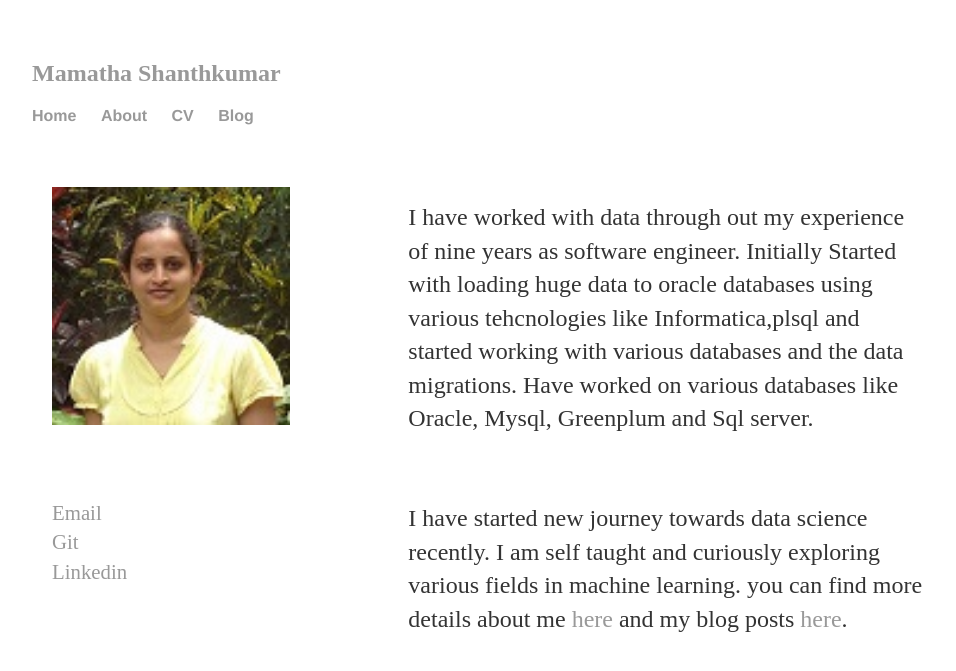
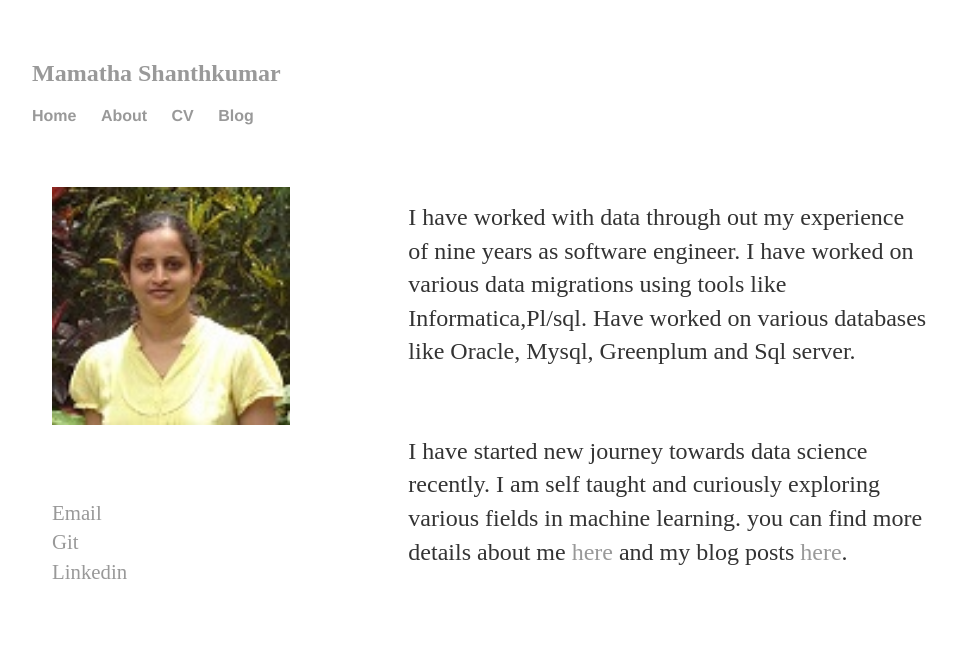
Before and after one commit to Mamathashanthkumar/mamathashanthkumar.github.io, a Jekyll site: the page built from index.html, in a window 1280 px wide. Shown: the top 671 px of the page, without its empty margins (160-1116 px from the left). Built offline with Jekyll 4.4.1, drawn with Linux system fonts in a browser that asks for light colours.

Commit message:
Main page edit

```diff
--- a/index.html
+++ b/index.html
@@ -22,8 +22,8 @@ title: Mamatha Shanthkumar
   <br/>
 
   <p>
-   I have worked with data through out my experience of nine years as software engineer. Initially Started with loading huge data to oracle databases using various
-   tehcnologies like Informatica,plsql and started working with various databases and the data migrations. Have worked on various databases like Oracle, Mysql, Greenplum and Sql server.
+   I have worked with data through out my experience of nine years as software engineer. I have worked on various data migrations using tools like Informatica,Pl/sql.
+   Have worked on various databases like Oracle, Mysql, Greenplum and Sql server.
   </p>
 
   <br/>
```
